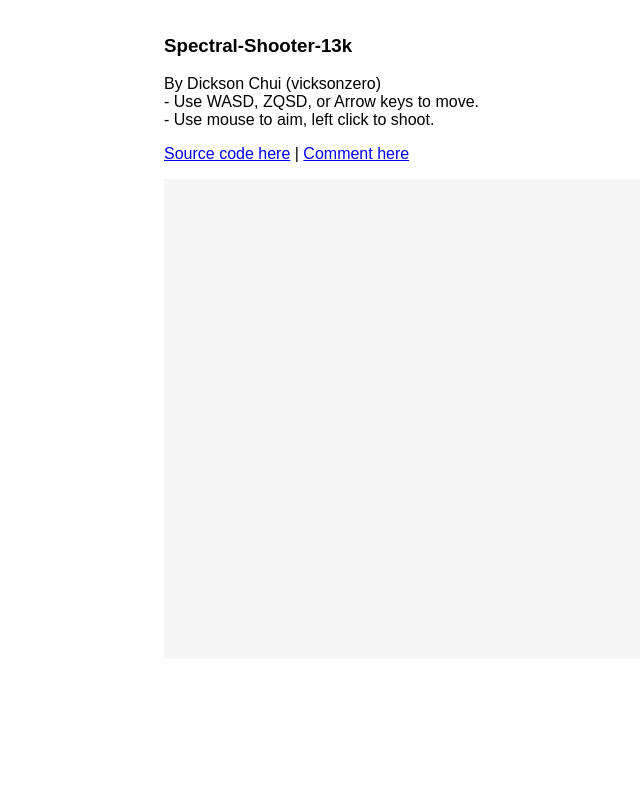
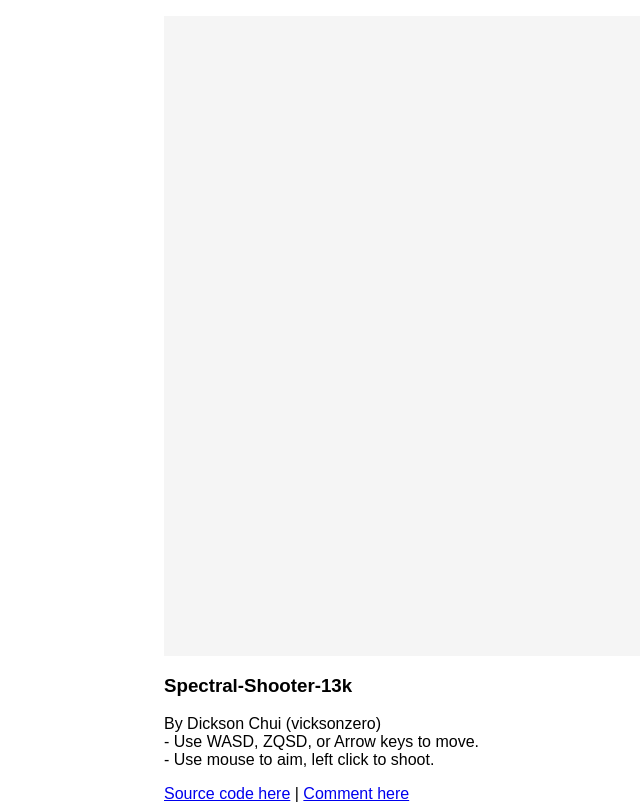
Before and after one commit to vicksonzero/spectral-shooter, a website built with webpack: page src/index.html in a window 1280 px wide. Shown: the whole page, without its empty margins (12-652 px from the left). Built offline with nearby package versions, Linux system fonts and the light colour scheme; what kontra would draw is missing.

Commit message:
Bigger screen; Crisp graphics

```diff
--- a/src/app/main.js
+++ b/src/app/main.js
@@ -115,7 +115,7 @@ let timeSpentInSpectralWorld = 0;
     // ];
 
     const audio = new ArcadeAudio();
-    audio.volume = 0; // TODO: make mute button
+    // audio.volume = 0; // TODO: make mute button
 
     // init
     let { canvas, context } = init();
@@ -262,7 +262,7 @@ let timeSpentInSpectralWorld = 0;
             hitEffectUntil: Date.now(),
             team: TEAM_ENEMY,
             render() {
-                context.globalAlpha = this.hitEffectUntil > Date.now() ? 0.7 : 1;
+                context.globalAlpha = this.hitEffectUntil > Date.now() ? 0.5 : 1;
                 // @ifdef SPRITE_IMAGE
                 if (this.image) {
                     context.drawImage(
@@ -313,7 +313,7 @@ let timeSpentInSpectralWorld = 0;
             hitEffectUntil: Date.now(),
             team: TEAM_ENEMY,
             render() {
-                context.globalAlpha = this.hitEffectUntil > Date.now() ? 0.7 : 1;
+                context.globalAlpha = this.hitEffectUntil > Date.now() ? 0.5 : 1;
                 // @ifdef SPRITE_IMAGE
                 if (this.image) {
                     context.drawImage(
@@ -365,7 +365,7 @@ let timeSpentInSpectralWorld = 0;
             team: TEAM_ENEMY,
             nextCanShoot: Date.now() + 1500,
             render() {
-                context.globalAlpha = this.hitEffectUntil > Date.now() ? 0.7 : 1;
+                context.globalAlpha = this.hitEffectUntil > Date.now() ? 0.5 : 1;
                 // @ifdef SPRITE_IMAGE
                 if (this.image) {
                     context.drawImage(
--- a/src/index.html
+++ b/src/index.html
@@ -9,6 +9,9 @@
 
 <body>
   <div class="container">
+    <div id=game>
+      <canvas id=a width=480 height=320></canvas>
+    </div>
     <h3>Spectral-Shooter-13k</h3>
     <p>By Dickson Chui (vicksonzero)<br>
       - Use WASD, ZQSD, or Arrow keys to move.<br>
@@ -16,9 +19,6 @@
     </p>
     <p><a href="https://github.com/vicksonzero/spectral-shooter">Source code here</a> | <a
         href="https://vicksonzero.itch.io/spectral-shooter">Comment here</a></p>
-    <div id=game>
-      <canvas id=a width=480 height=320></canvas>
-    </div>
   </div>
 </body>
 
--- a/src/styles/main.css
+++ b/src/styles/main.css
@@ -17,16 +17,18 @@ body {
   margin: 0 auto;
   padding: 1em;
   box-sizing: border-box;
+  padding-bottom: 64px;
 }
 
 #game {
-  width: 720px;
-  height: 480px;
+  width: 960px;
+  height: 640px;
   position: relative;
 }
 #a {
   position: absolute;
-  width: 720px;
-  height: 480px;
+  width: 960px;
+  height: 640px;
   background: #F5F5F5;
+  image-rendering: pixelated;
 }
```
